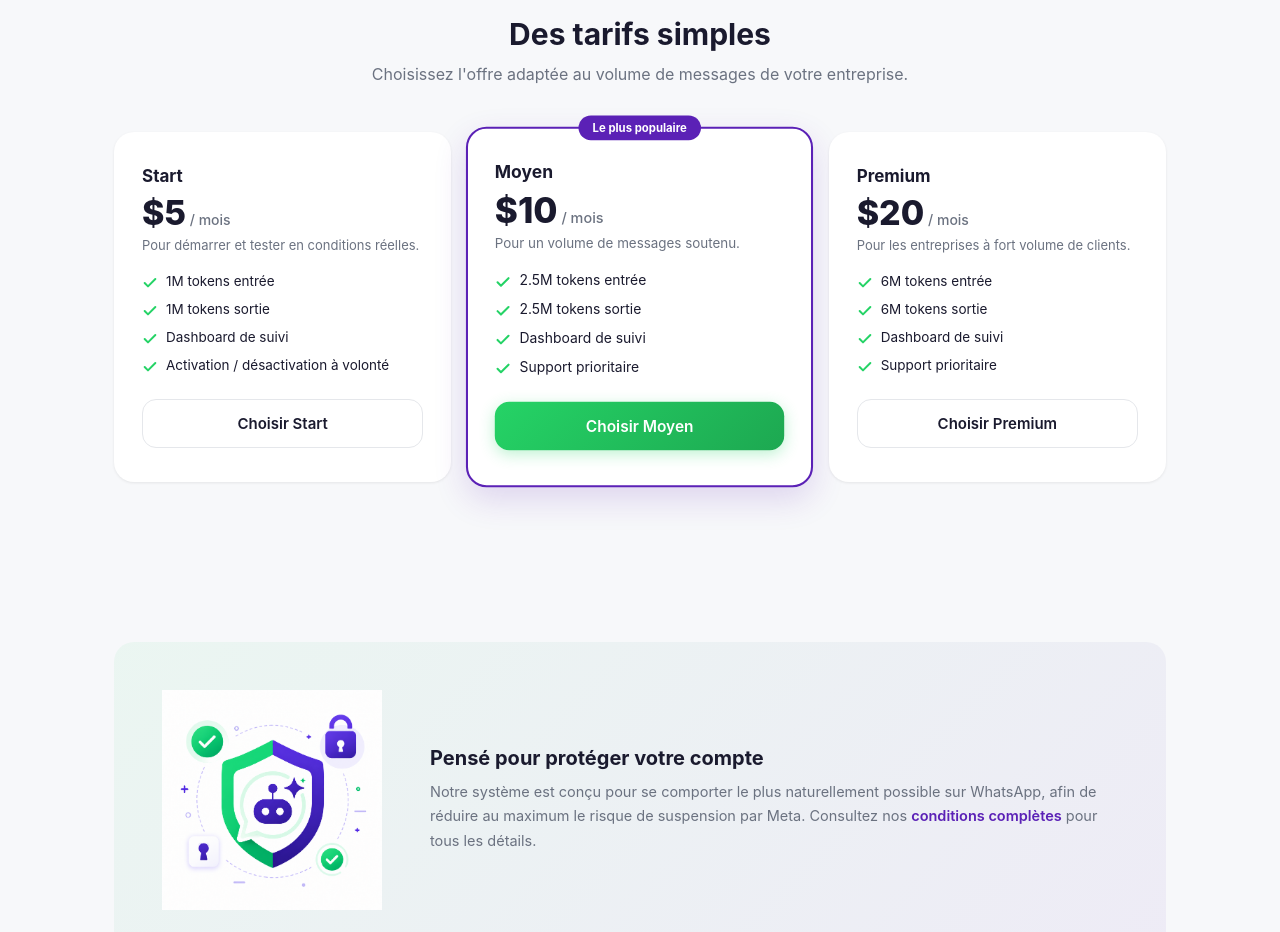
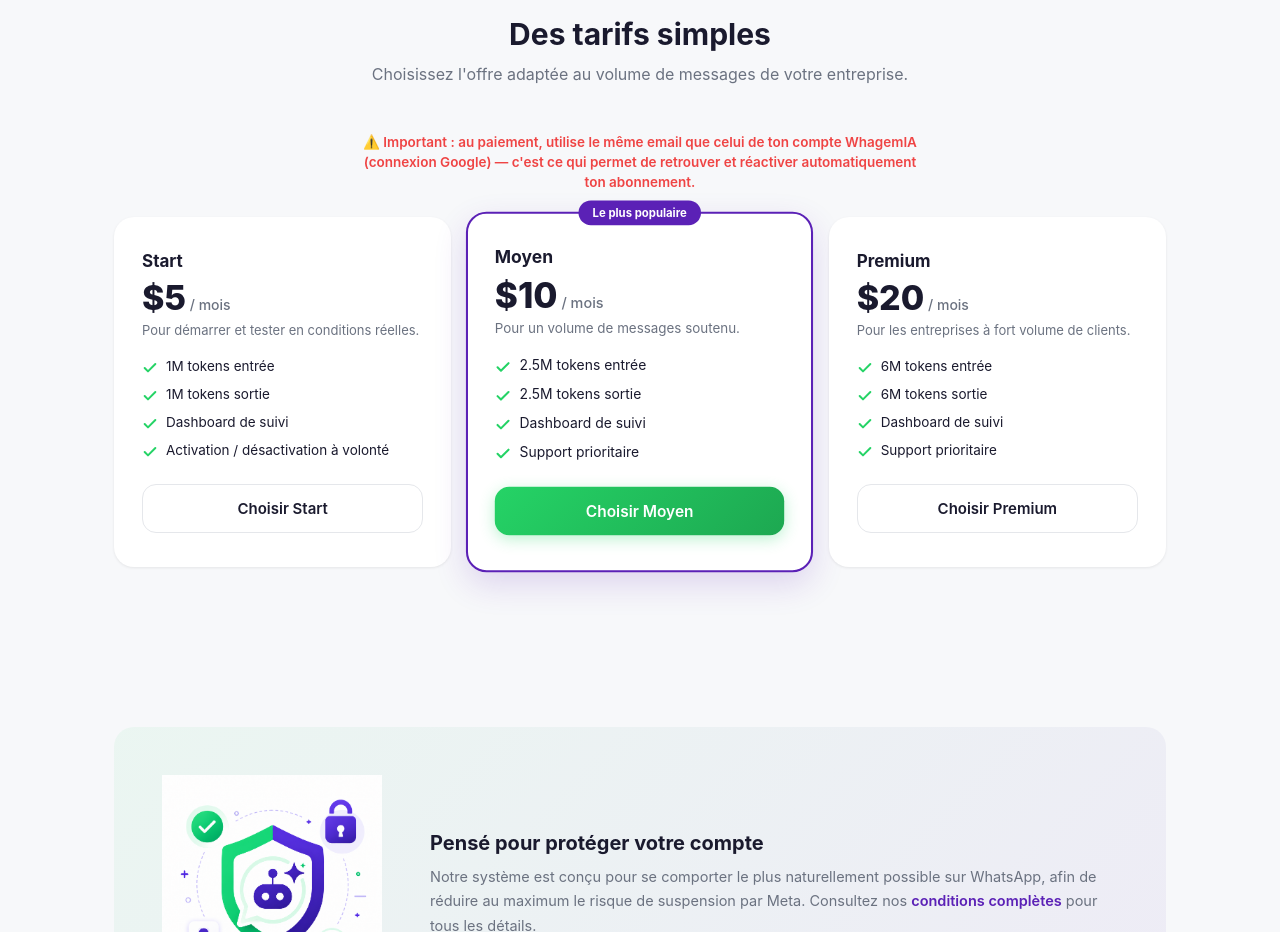
Before and after one commit to wealthforgerbusiness-source/WhagemIA, a plain HTML site: page frontend/index.html in a window 1280 px wide. Shown: the part 3940-4872 px from the top of the page. Drawn offline with Linux system fonts and the light colour scheme; no server answers.

Commit message:
Update index.html

```diff
--- a/frontend/index.html
+++ b/frontend/index.html
@@ -553,6 +553,10 @@
       <p>Choisissez l'offre adaptée au volume de messages de votre entreprise.</p>
     </div>
 
+    <p style="text-align: center; color: var(--color-danger); font-size: 13.5px; font-weight: 600; max-width: 560px; margin: 0 auto 24px; line-height: 1.5;">
+      ⚠️ Important : au paiement, utilise le même email que celui de ton compte WhagemIA (connexion Google) — c'est ce qui permet de retrouver et réactiver automatiquement ton abonnement.
+    </p>
+
     <div class="pricing-grid reveal">
       <div class="price-card">
         <h3>Start</h3>
```
